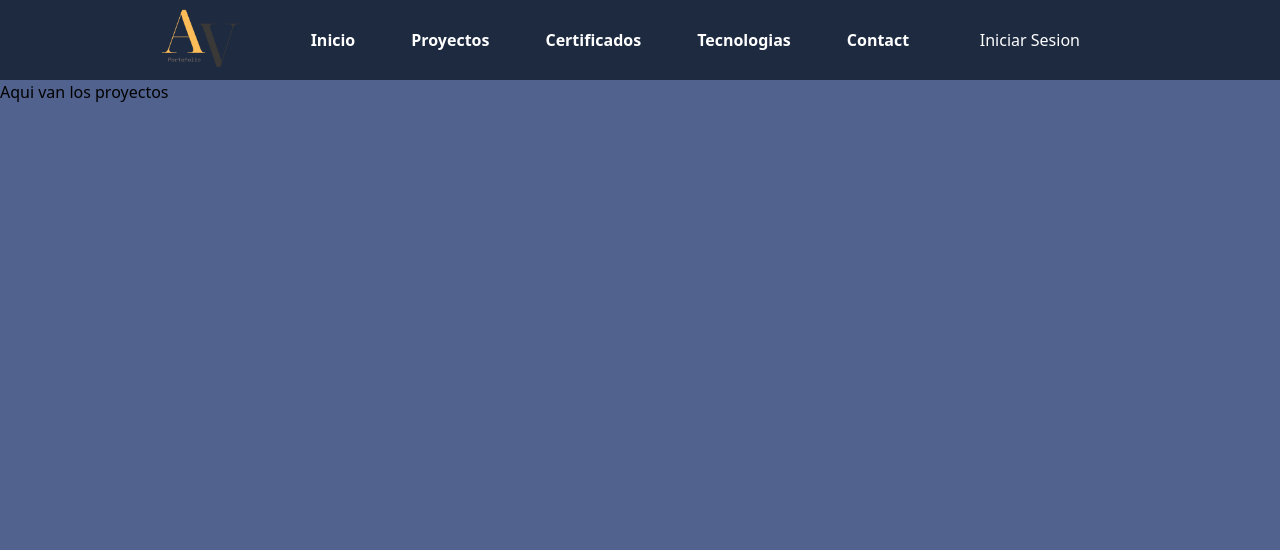
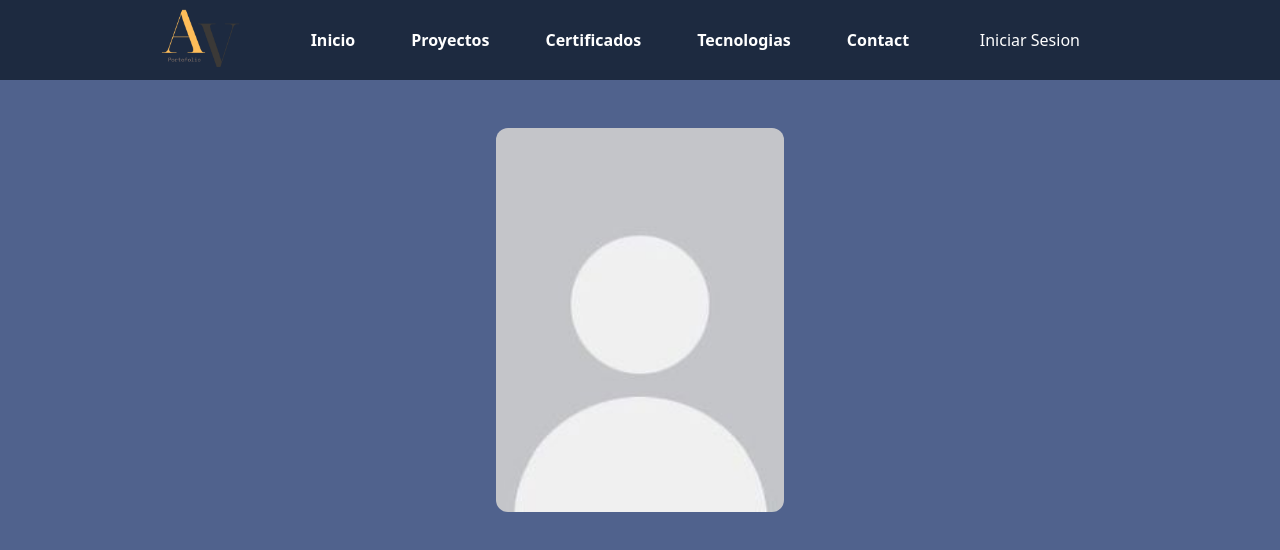
Before and after one commit to jandres-vega/Portafolio, a React (Vite) app in the folder client/: page / in a window 1280 px wide. Both pictures are taken after a click on the item "Proyectos". Shown: the top 550 px of the page. Built offline with nearby package versions, Linux system fonts and the light colour scheme.

Commit message:
Feact: modified page project

```diff
--- a/client/src/pages/Projects.tsx
+++ b/client/src/pages/Projects.tsx
@@ -1,8 +1,9 @@
 import React from 'react';
+import {CardProject} from "../components/CardProject.tsx";
 const Projects:React.FC = () => {
     return (
-        <div>
-            <h1>Aqui van los proyectos</h1>
+        <div >
+            <CardProject />
         </div>
     );
 };
```
